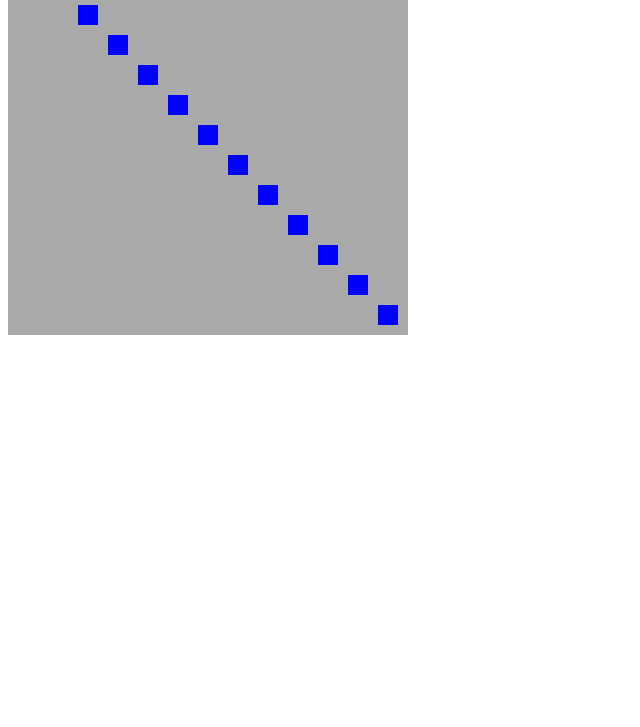
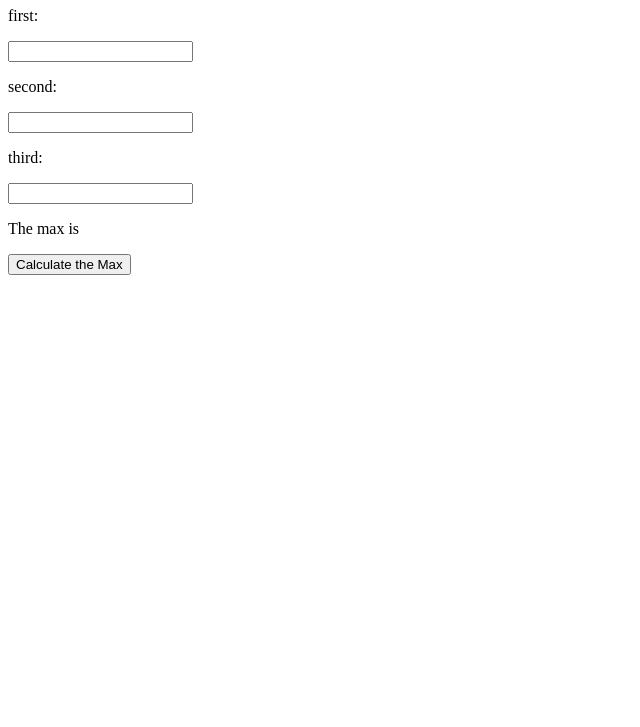
Before and after one commit to gkriech15/gkriech15.github.io, a plain HTML site: page index.html in a window 1280 px wide. Shown: the part 73-800 px from the top of the page, without its empty margins (0-640 px from the left). Drawn offline with Linux system fonts and the light colour scheme.

Commit message:
Add files via upload

```diff
--- a/code.js
+++ b/code.js
@@ -1,20 +1,16 @@
-let pen = document.getElementById("b").getContext("2d");
-drawBackground()
-// how to repeat the while-body N times
-let N = 13
-let i = 0
-while (i < N) {
-    drawSquare(10+i*30, 10+i*30)
-    ++i; // i = i + 1; i += 1, i++
+document.getElementById("btn").addEventListener("click", oneclick)
+
+function oneclick ()
+{
+    num1 = document.getElementById("first").valueAsNumber;
+    num2 = document.getElementById("second").valueAsNumber;
+    num3 = document.getElementById("third").valueAsNumber;
+    let max = num1;
+    if (num2 > max) {
+        max = num2;
+    }
+    if (num3 > max) {
+        max = num3;
+    }
+    document.getElementById("result").innerHTML = max;
 }
-
-function drawBackground () {
-  pen.fillStyle = "#aaaaaa"
-  pen.fillRect(0, 0, 400, 400)
-}
-
-function drawSquare (x, y) {
-    pen.fillStyle = "#0000ffff" // variable for the color
-    pen.fillRect(x, y, 20, 20)
-
-}
--- a/index.html
+++ b/index.html
@@ -1,11 +1,19 @@
 <!DOCTYPE html>
-<html lang="en">
+<html>
 <head>
-    <title>Loop2</title>
-    <script src="code.js" defer></script>
+    <title>Compare Numbers</title>
+    <script src= "code.js" defer></script>
 </head>
 <body>
-    <canvas height="400" width="400" id="b"></canvas>
-
+    <h1>Input three numbers</h1>
+    <p>first: </p>
+    <input type="number" id="first">
+    <p>second: </p>
+    <input type="number" id="second">
+    <p>third: </p>
+    <input type="number" id="third">
+    <p>The max is</p>
+    <p id="result"></p>
+    <button id="btn">Calculate the Max</button>
 </body>
 </html>
```
